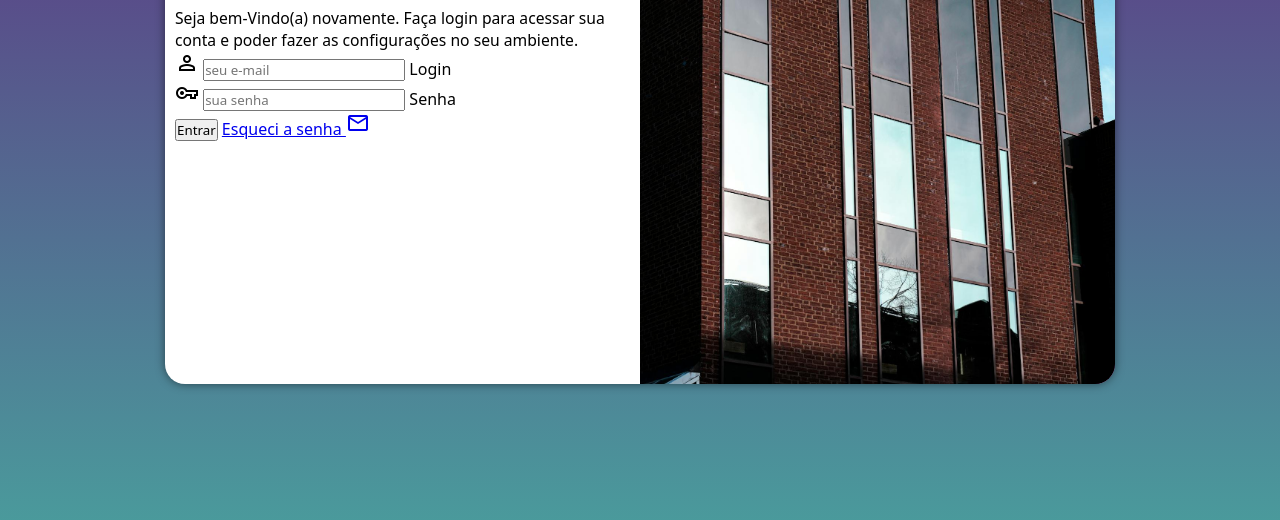
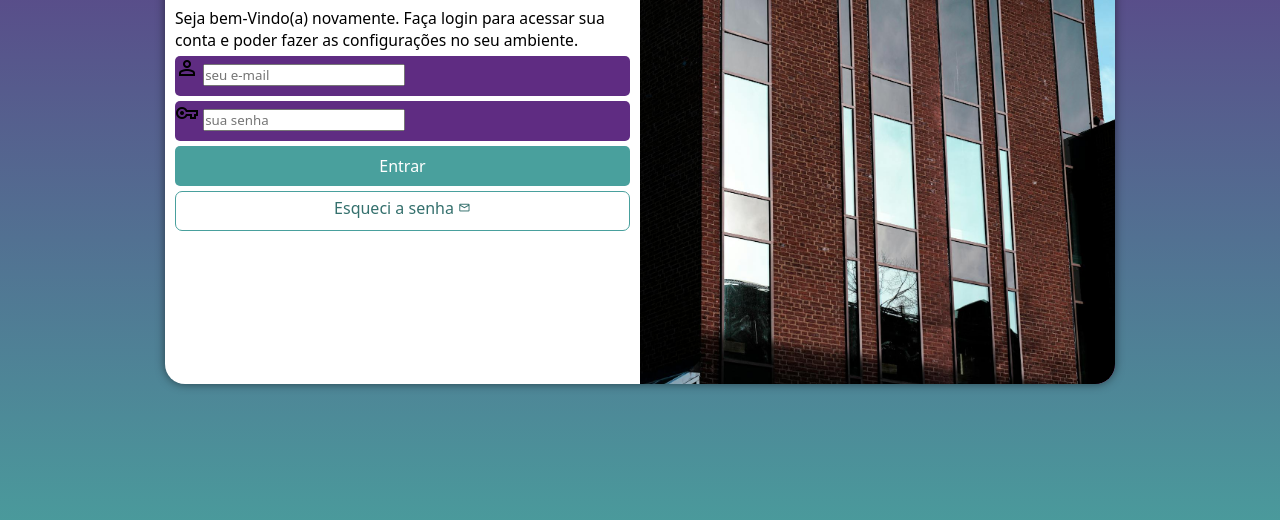
Before and after one commit to GiovaniFerraz/projeto-login, a plain HTML site: page index.html in a window 1280 px wide. Shown: the part 236-756 px from the top of the page. Drawn offline with nearby package versions, Linux system fonts and the light colour scheme.

Commit message:
formatação do formulário

```diff
--- a/estilos/style.css
+++ b/estilos/style.css
@@ -61,3 +61,55 @@ div#formulario > h1 {
 div#formulario > p {
     font-size: 0.8em;
 }
+
+form > div.campo {
+    background-color: #5f2c82;
+    width: 100%;
+    display: block;
+    height: 40px;
+    border-radius: 5px;
+    margin: 5px 0px;
+}
+
+div.campo > label {
+    display: none;
+}
+
+form > input[Type=submit] {
+    display: block;
+    font-size: 1em;
+    width: 100%;
+    height: 40px;
+    background-color: #49a09d;
+    color: white;
+    border: none;
+    border-radius: 5px;
+    cursor: pointer;
+}
+
+    form > input[Type=submit]:hover {
+        background-color: #2d6360;
+    }
+
+    form > a.botao {
+        display: block;
+        text-align: center;
+        font-size: 1em;
+        width: 100%;
+        height: 40px;
+        padding-top: 5px;
+        margin-top: 5px;
+        background-color: white;
+        color: #34706d;
+        border: 1px solid #49a09d;
+        border-radius: 7px;
+        text-decoration: none;
+    }
+
+    form > a.botao:hover {
+        background-color: #47f3ed;
+    }
+
+    form > a.botao > i {
+        font-size: 0.8em;
+    }
--- a/index.html
+++ b/index.html
@@ -33,7 +33,8 @@
                     </div>
 
                     <input type="submit" value="Entrar">
-                  <a href="esqueci.html">Esqueci a senha <i class ="material-symbols-outlined">mail</i></a>
+                  <a href="esqueci.html" class="botao">
+                    Esqueci a senha <i class ="material-symbols-outlined">mail</i></a>
                 </form>
             </div>
         </section>
```
